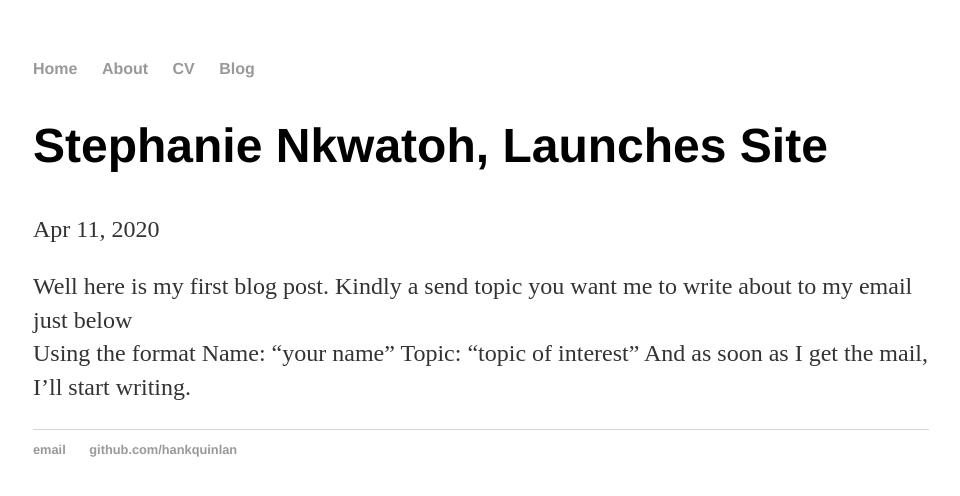
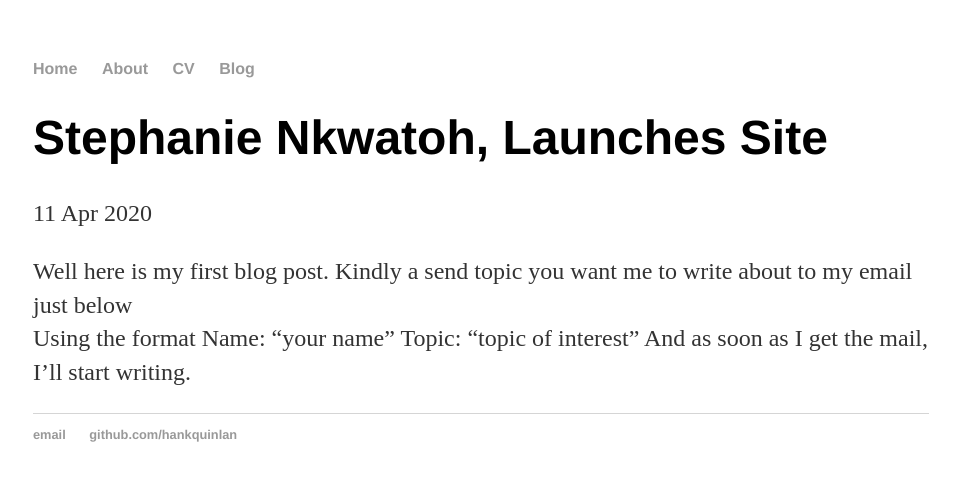
Before and after one commit to steph237/steph237.github.io, a Jekyll site: the page built from _posts/2020-04-11-stephanie-nkwatoh-site-launched.md, in a window 1280 px wide. Shown: the top 496 px of the page, without its empty margins (159-1119 px from the left). Built offline with Jekyll 4.4.1, drawn with Linux system fonts in a browser that asks for light colours.

Commit message:
Update post.html
chaged it to default theme

```diff
--- a/_layouts/post.html
+++ b/_layouts/post.html
@@ -1,38 +1,9 @@
 ---
 layout: default
 ---
-<article class="post h-entry" itemscope itemtype="http://schema.org/BlogPosting">
+<h1>{{ page.title }}</h1>
+<p class="meta">{{ page.date | date_to_string }}</p>
 
-  <header class="post-header">
-    <h1 class="post-title p-name" itemprop="name headline">{{ page.title | escape }}</h1>
-    <p class="post-meta">
-      {%- assign date_format = site.minima.date_format | default: "%b %-d, %Y" -%}
-      <time class="dt-published" datetime="{{ page.date | date_to_xmlschema }}" itemprop="datePublished">
-        {{ page.date | date: date_format }}
-      </time>
-      {%- if page.modified_date -%}
-        ~
-        {%- assign mdate = page.modified_date | date_to_xmlschema -%}
-        <time class="dt-modified" datetime="{{ mdate }}" itemprop="dateModified">
-          {{ mdate | date: date_format }}
-        </time>
-      {%- endif -%}
-      {%- if page.author -%}
-        • {% for author in page.author %}
-          <span itemprop="author" itemscope itemtype="http://schema.org/Person">
-            <span class="p-author h-card" itemprop="name">{{ author }}</span></span>
-            {%- if forloop.last == false %}, {% endif -%}
-        {% endfor %}
-      {%- endif -%}</p>
-  </header>
-
-  <div class="post-content e-content" itemprop="articleBody">
-    {{ content }}
-  </div>
-
-  {%- if site.disqus.shortname -%}
-    {%- include disqus_comments.html -%}
-  {%- endif -%}
-
-  <a class="u-url" href="{{ page.url | relative_url }}" hidden></a>
-</article>
+<div class="post">
+  {{ content }}
+</div>
```
